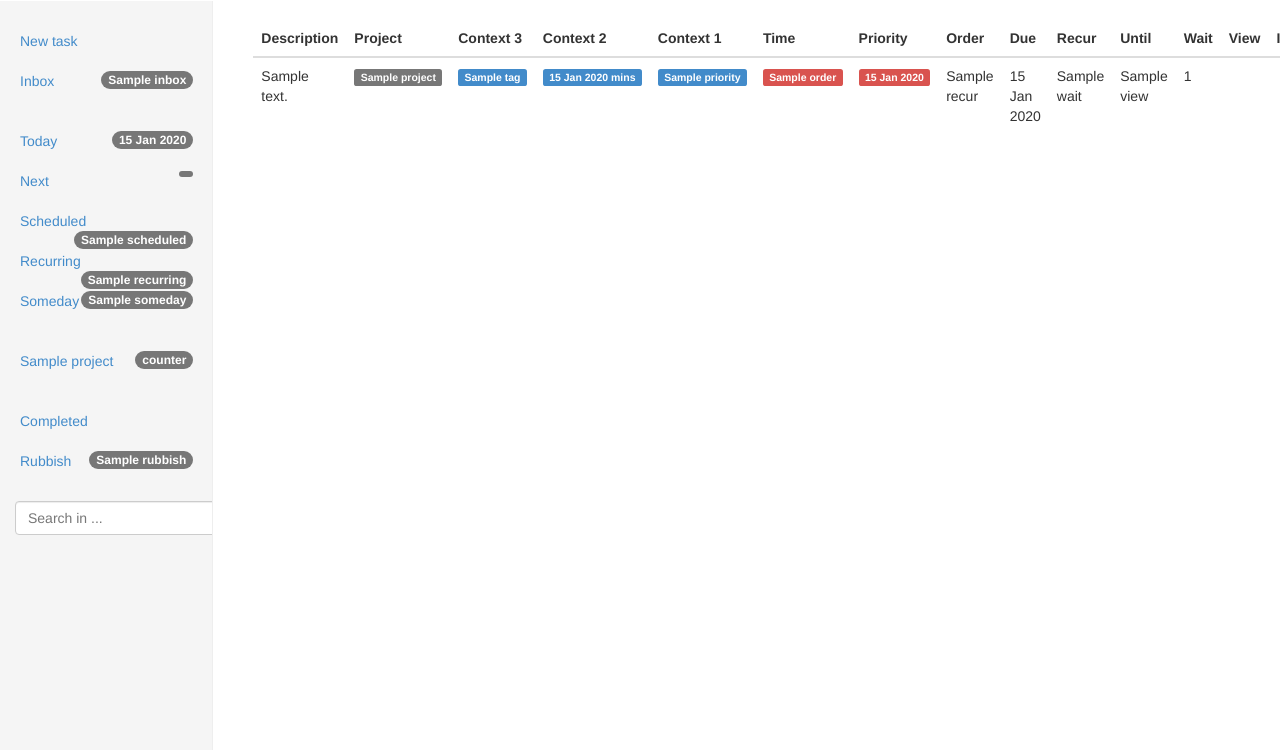
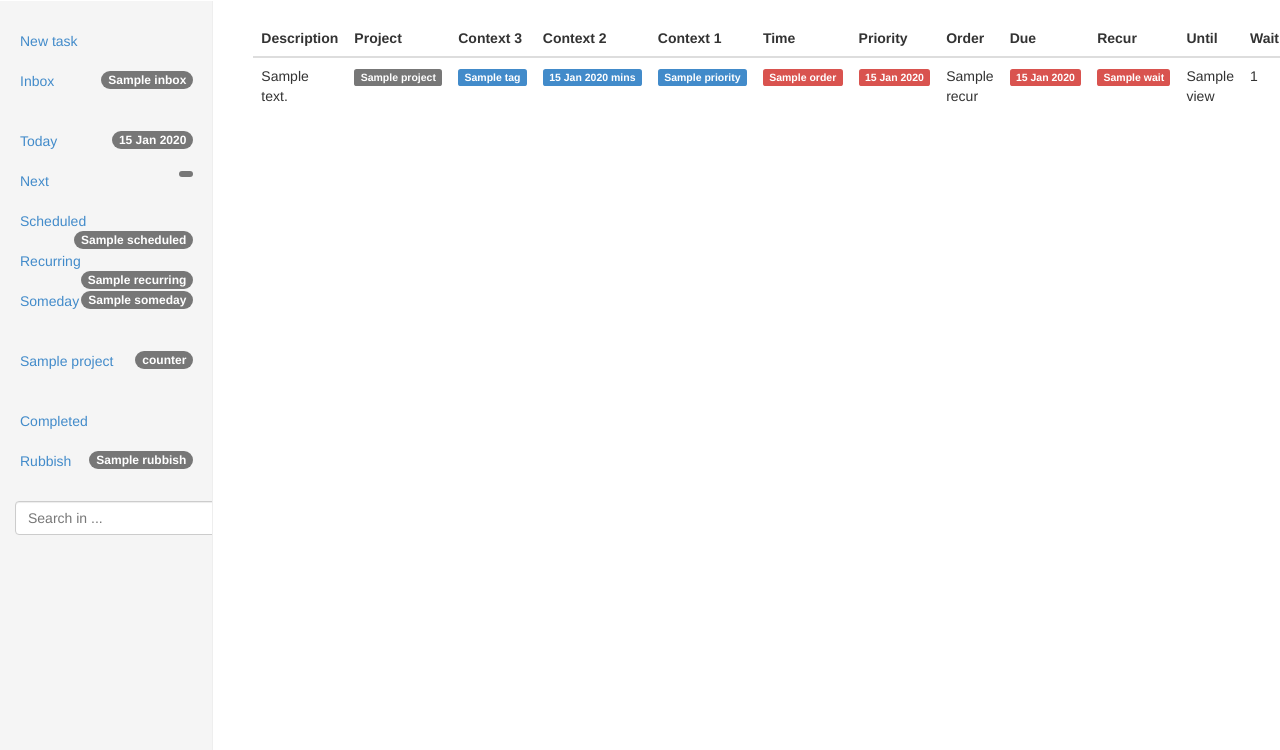
Before and after one commit to countermeasure/taask, a Django app: template tasks/templates/list_tasks.html in a window 1280 px wide; the page is wider, and only the part inside the window is pictured. Shown: the part 50-800 px from the top of that part. Run offline with Django 3.2, Linux system fonts and the light colour scheme; the template is opened without the code that fills it: most values are stand-ins (such as "Sample title", 1, 10 or a date in 2020); parts of the project's set-up code (start-up, migrations or seed data) failed here and were passed over; some libraries are stand-ins or nearby versions.

Commit message:
All dates display as labels

```diff
--- a/static/js/twango.js
+++ b/static/js/twango.js
@@ -143,7 +143,7 @@
       $( this ).html ( "High" );
     };
   });
-  $( ".label-due" ).each(function() {
+  $( ".label-date" ).each(function() {
     var today_raw = new Date();
     today = $.datepicker.formatDate( "dd M yy", today_raw);
     var tomorrow_raw = new Date();
--- a/tasks/templates/list_tasks.html
+++ b/tasks/templates/list_tasks.html
@@ -33,10 +33,10 @@
           <td><span class="label label-primary label-time">{{ task.time|default_if_none:'' }}</span></td>
           <td><span class="label label-primary label-priority">{{ task.priority|default_if_none:'' }}</span></td>
           <td><span class="label label-danger label-order">{{ task.order|default_if_none:'' }}</span></td>
-          <td><span class="label label-danger label-due">{{ task.due|default_if_none:'' }}</span></td>
+          <td><span class="label label-danger label-date">{{ task.due|default_if_none:'' }}</span></td>
           <td>{{ task.recur|default_if_none:'' }}</td>
-          <td>{{ task.until|default_if_none:'' }}</td>
-          <td>{{ task.wait|default_if_none:'' }}</td>
+          <td><span class="label label-danger label-date">{{ task.until|default_if_none:'' }}</span></td>
+          <td><span class="label label-danger label-date">{{ task.wait|default_if_none:'' }}</span></td>
           <td>{{ task.view|default_if_none:'' }}</td>
           <td>{{ task.id }}</td>
           <td class="hidden">{{ task.tags }}</td>
--- a/tasks/templates/single_task.html
+++ b/tasks/templates/single_task.html
@@ -7,10 +7,10 @@
 <td><span class="label label-primary label-time">{{ task.time|default_if_none:'' }}</span></td>
 <td><span class="label label-primary label-priority">{{ task.priority|default_if_none:'' }}</span></td>
 <td><span class="label label-danger">{{ task.order|default_if_none:'' }}</span></td>
-<td><span class="label label-danger label-due">{{ task.due|default_if_none:'' }}</span></td>
+<td><span class="label label-danger label-date">{{ task.due|default_if_none:'' }}</span></td>
 <td>{{ task.recur|default_if_none:'' }}</td>
-<td>{{ task.until|default_if_none:'' }}</td>
-<td>{{ task.wait|default_if_none:'' }}</td>
+<td><span class="label label-danger label-date">{{ task.until|default_if_none:'' }}</span></td>
+<td><span class="label label-danger label-date">{{ task.wait|default_if_none:'' }}</span></td>
 <td>{{ task.view|default_if_none:'' }}</td>
 <td>{{ task.id }}</td>
 <td class="hidden">{{ task.tags }}</td>
```
